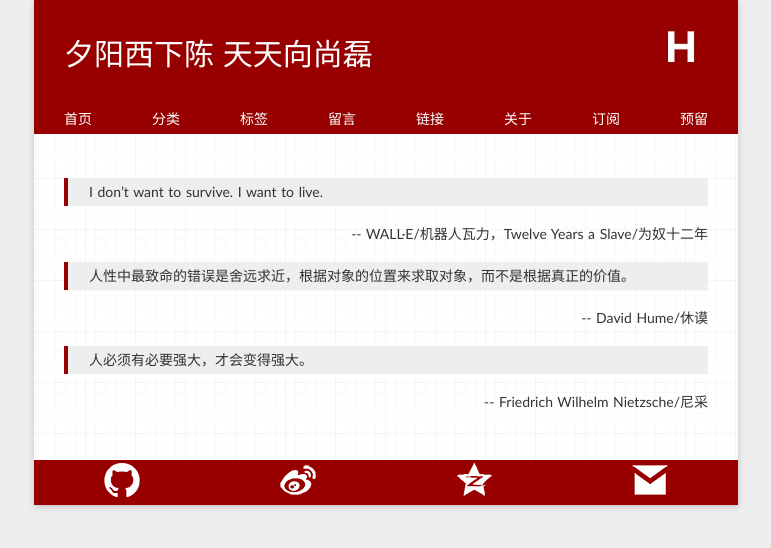
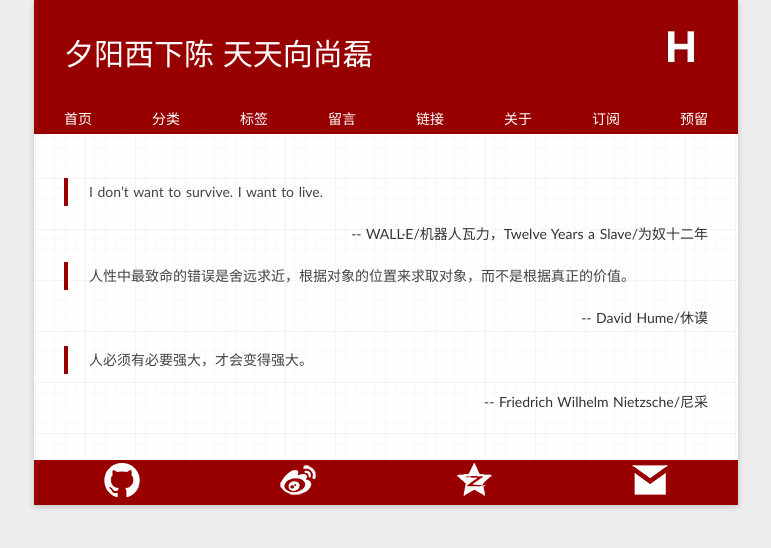
Before and after one commit to Xuezhiyuanlin/herechen.github.io, a Jekyll site: the page built from guestbook/index.md, in a window 1280 px wide. Shown: the top 548 px of the page, without its empty margins (254-1025 px from the left). Built offline with Jekyll 4.4.1, drawn with Linux system fonts in a browser that asks for light colours; some web fonts are replaced; Markdown is read by kramdown in place of the engine named in the settings; comment, search, counter and statistics services are not loaded.

Commit message:
herechen

```diff
--- a/media/css/style.css
+++ b/media/css/style.css
@@ -85,7 +85,7 @@
 /*post info*/
 .meta{font-size:12px;color:#999999;margin: 0 0 5px 0;padding: 5px;line-height: 100%;}
 /*blockquote*/
-blockquote{margin:1em 0em;padding-left:1.5em;display:block;text-align:justify;border-left:4px solid #980000;background: #eee;}
+blockquote{margin:1em 0em;padding-left:1.5em;display:block;text-align:justify;border-left:4px solid #980000;color: #444;}
 /* code */
 code,pre{font-family: 'Ubuntu Mono', monospace;}
 pre{overflow: auto;margin:1em 0;font-size:13px;line-height:1.5;}
```
